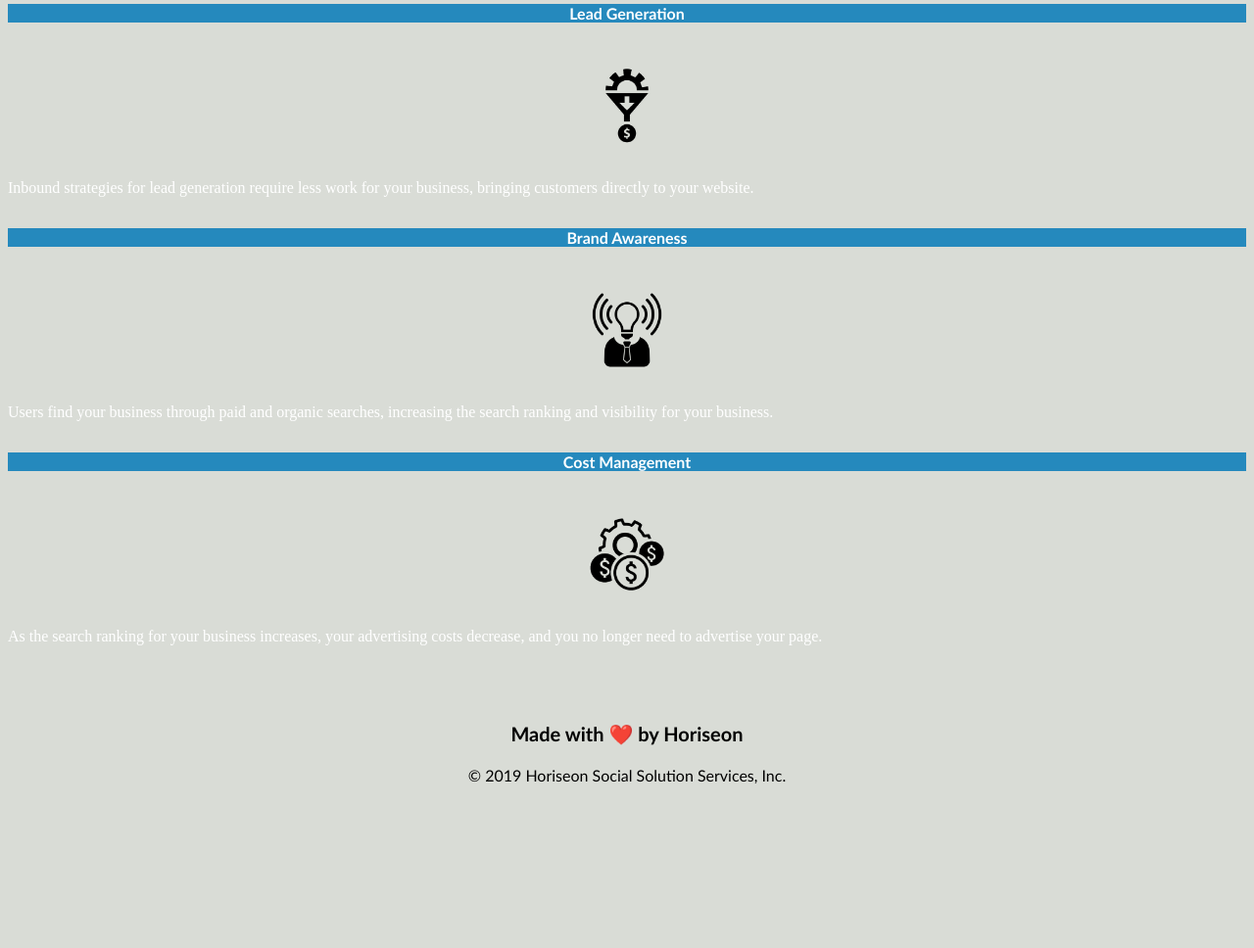
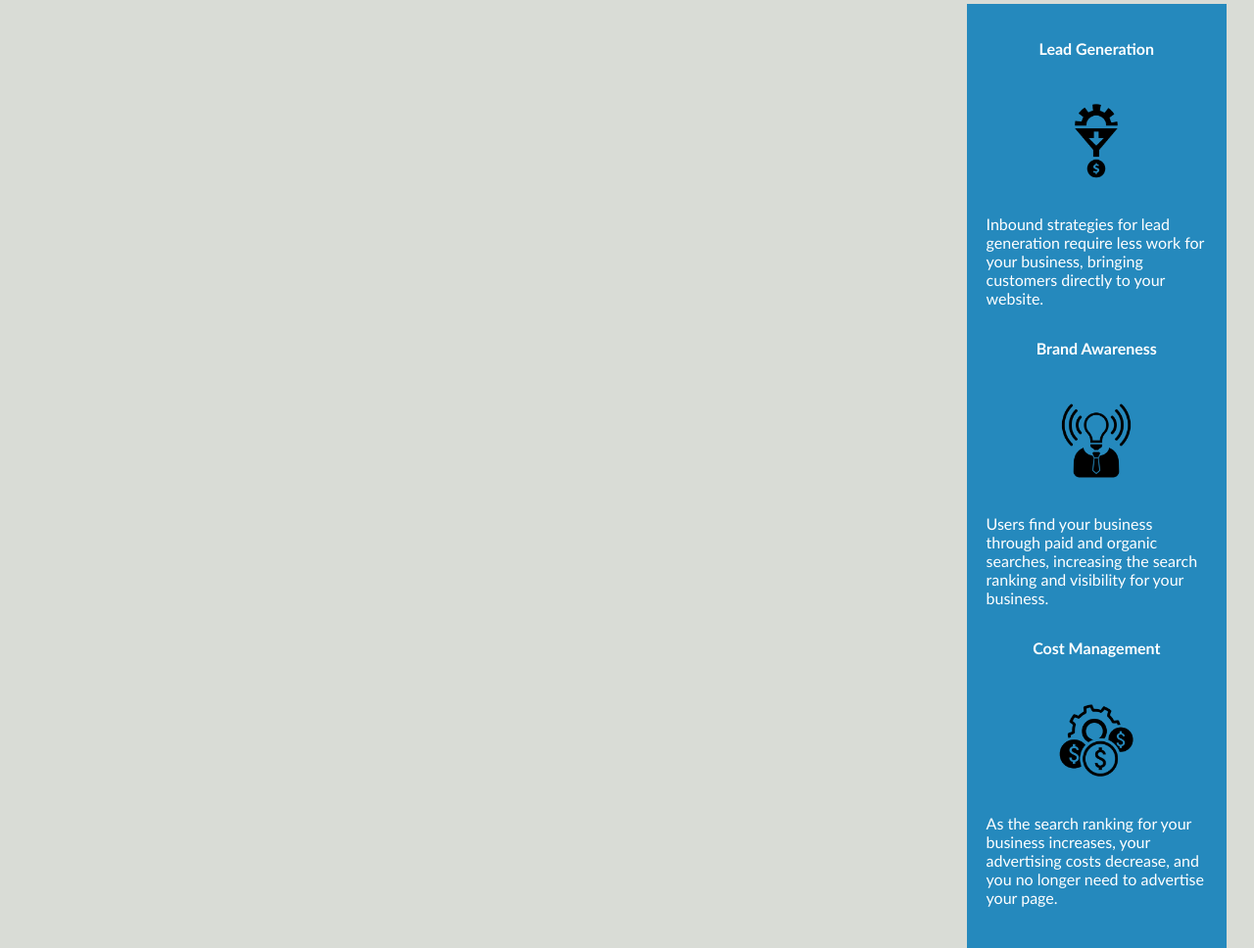
Before and after one commit to dsmooke/go-for-launch, a plain HTML site: page index.html in a window 1280 px wide. Shown: the part 2068-3036 px from the top of the page at 98% size. Before the commit the page ends 2923 px from the top, so only its background shows below. Drawn offline with Linux system fonts and the light colour scheme.

Commit message:
added in original code for sidebar and made it accessible with <asid>e, class=sidebar, and <section>

```diff
--- a/index.html
+++ b/index.html
@@ -36,7 +36,7 @@
     <section class="content"> <!--container, box1,2,3-->
 
         <!------------------------------BOX1:SEARCH ENGINE OPTIMIZATION------------------------------------------>
-        <section id="search-engine-optimization" class="blue-boxes"> <!--box1-->
+        <section id="search-engine-optimization" class="blue-boxes">
             <figure>
                 <img src="search-engine-optimization.jpg" alt="search engine optimization" class="seo-img" />
             </figure>
@@ -47,7 +47,7 @@
         </section>
 
         <!------------------------------BOX2:ONLINE REPUTATION MANAGEMENT---------------------------------------->
-        <section id="online-reputation-management" class="blue-boxes"> <!--box2-->
+        <section id="online-reputation-management" class="blue-boxes">
             <figure>
                 <img src="online-reputation-management.jpg" alt="online-reputation-management img" class="orm-img" />
             </figure>
@@ -67,31 +67,67 @@
                 Social media continues to have a sizable influence on buying habits. Social media marketing helps you determine which platforms are suited to your brand, using analytics to find the right markets and increase your lead generation.
               </p>
         </section>
-    </section> <!--end of content/container-->
+    </section> <!--end of content-->
 
-    <div class="benefits"> <!--sidebar-->
-        <div class="benefit-lead"><!--bene-lead-top-->
+    <!------------------------------------------sidebar-------------------------------------------------------------->
+    <aside class="sidebar">
+        <section class="benefit-lead">
+            <h3>Lead Generation</h3>
+            <img src="lead-generation.png" />
+            <p>
+                Inbound strategies for lead generation require less work for your business, bringing customers directly to your website.
+            </p>
+        </section>
+        <section class="benefit-brand">
+            <h3>Brand Awareness</h3>
+            <img src="brand-awareness.png" />
+            <p>
+                Users find your business through paid and organic searches, increasing the search ranking and visibility for your business.
+            </p>
+        </section>
+        <section class="benefit-cost">
+            <h3>Cost Management</h3>
+            <img src="cost-management.png"></img>
+            <p>
+                As the search ranking for your business increases, your advertising costs decrease, and you no longer need to advertise your page.
+            </p>
+        </section>
+    </aside>
+
+
+
+
+
+
+
+
+    <!--my example------------------------------------------------------>
+
+     <!--<aside class="sidebar"> aside sidebar--
+       <div class="benefit-lead">
             <h3>Lead Generation</h3>
             <img src="lead-generation.png" alt="lead generation icon"/>
-            <p> <!--Lead Generation info-->
+            <p> Lead Generation info
                 Inbound strategies for lead generation require less work for your business, bringing customers directly to your website.
             </p>
-        </div> <!--end of class benefit-lead-->
-        <div class="benefit-brand"><!--bene-brand-middle-->
+        </div> end of class benefit-lead
+        <div class="benefit-brand">bene-brand-middle
             <h3>Brand Awareness</h3>
             <img src="brand-awareness.png" alt="brand awareness icon"/>
-            <p><!--Brand Awareness info-->
+            <p>Brand Awareness info
                 Users find your business through paid and organic searches, increasing the search ranking and visibility for your business.
             </p>
-        </div> <!--end of class benefit-brand-->
-        <div class="benefit-cost"> <!--bene-cost-bottom-->
+        </div> <!-end of class benefit-brand--
+        <div class="benefit-cost"> <!-bene-cost-bottom--
             <h3>Cost Management</h3>
             <img src="cost-management.png" alt="cost management icon">
-            <p> <!--Cost Management info-->
+            <p> <!-Cost Management info--
                 As the search ranking for your business increases, your advertising costs decrease, and you no longer need to advertise your page.
             </p>
-        </div> <!--end of class benefit-cost-->
-    </div><!--end of sidebar-->
+        </div> -end of class benefit-cost-->
+    <!--</aside><end of sidebar-->
+
+
     <div class="footer"> <!--start of footer-->
         <h2>Made with ❤️️ by Horiseon</h2>
         <p>
```
